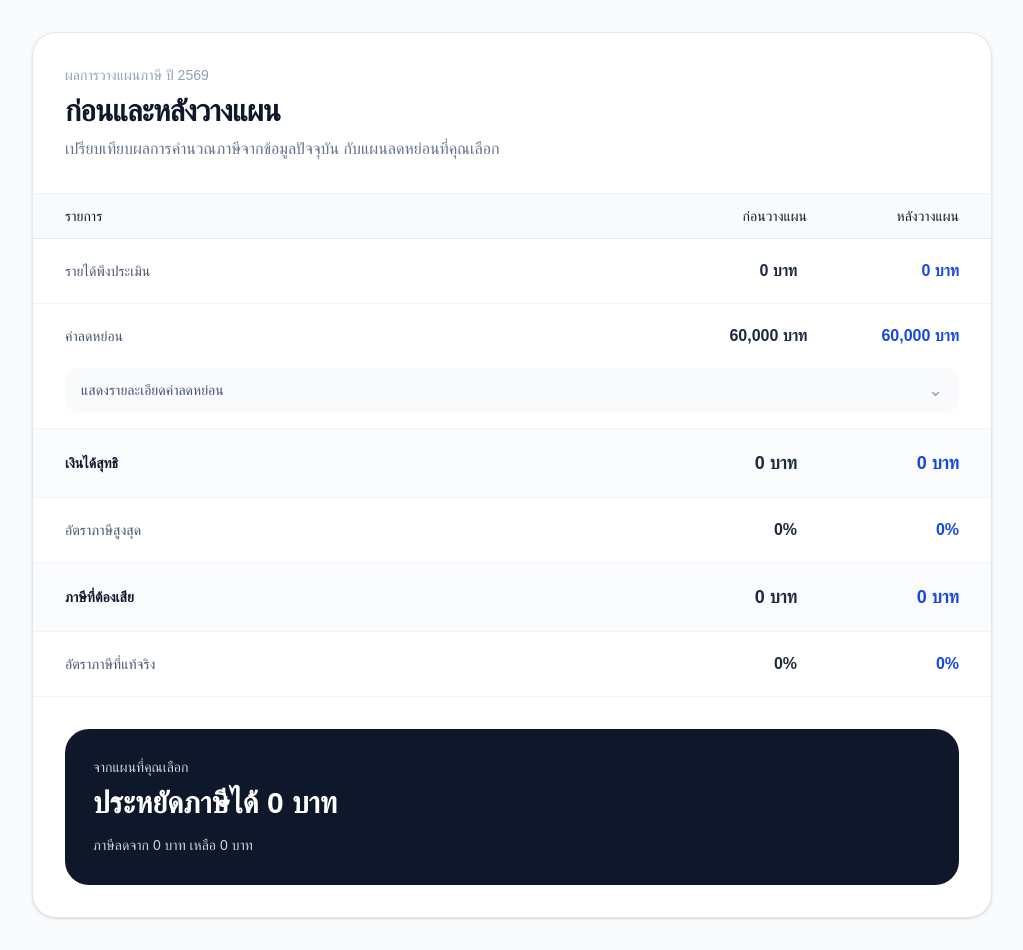
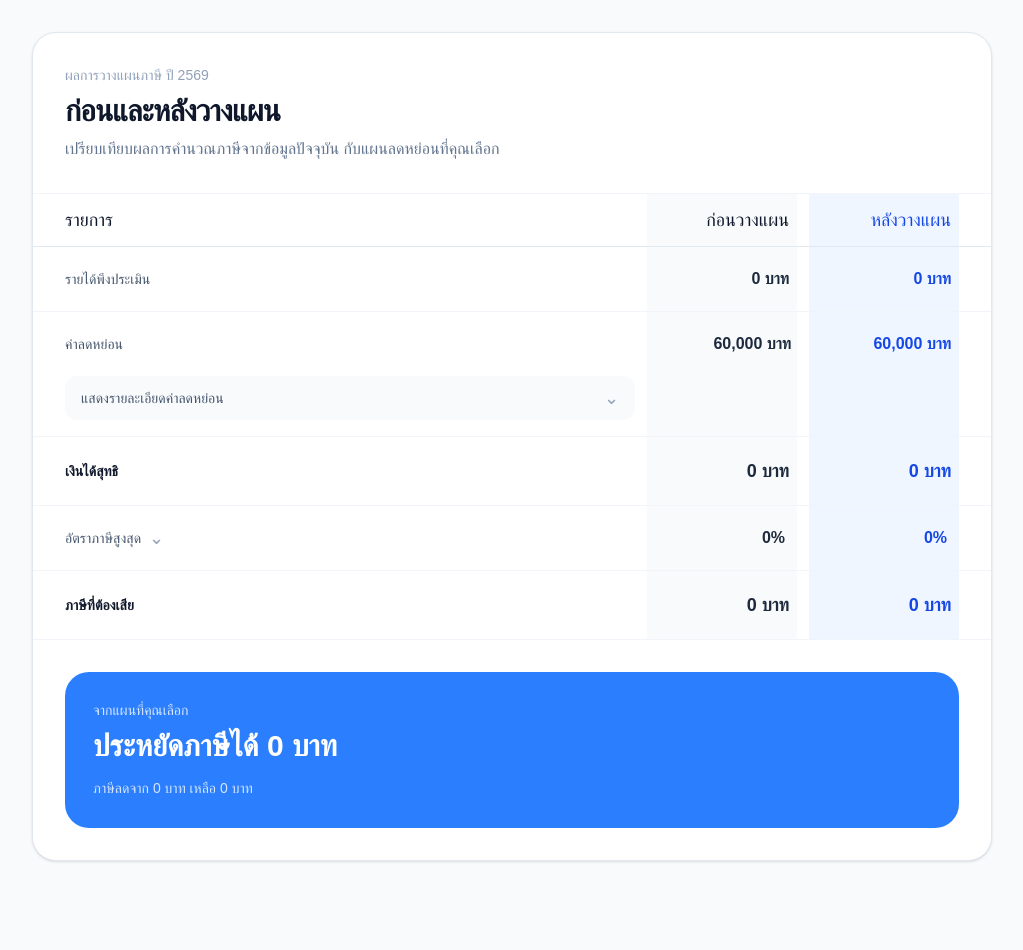
Before and after one commit to vidyaheng/taxplanner, a Next.js app: page /planning/results in a window 1280 px wide. Shown: the whole page, without its empty margins (128-1151 px from the left). After the commit the page ends 893 px from the top, so only its background shows below. Built offline with nearby package versions, Linux system fonts and the light colour scheme.

Commit message:
แก้หน้า ผลสรุป

```diff
--- a/src/app/planning/results/page.tsx
+++ b/src/app/planning/results/page.tsx
@@ -39,16 +39,16 @@ interface DeductionCompareRowProps {
 
 function CompareTableHeader() {
   return (
-    <div className="grid grid-cols-[minmax(0,1fr)_110px_110px] gap-3 border-b border-slate-200 bg-slate-50 px-5 py-3 text-sm text-slate-900 sm:grid-cols-[minmax(0,1fr)_140px_140px] sm:px-7 md:px-8">
+    <div className="grid grid-cols-[minmax(0,1fr)_120px_120px] gap-3 border-b border-slate-200 px-5 py-3 text-lg text-slate-900 sm:grid-cols-[minmax(0,1fr)_150px_150px] sm:px-7 md:px-8">
       <div>
         รายการ
       </div>
 
-      <div className="text-right">
+      <div className="pr-2 text-right">
         ก่อนวางแผน
       </div>
 
-      <div className="text-right">
+      <div className="pr-2 text-right text-blue-700">
         หลังวางแผน
       </div>
     </div>
@@ -63,12 +63,7 @@ function CompareRow({
 }: CompareRowProps) {
   return (
     <div
-      className={[
-        "grid grid-cols-[minmax(0,1fr)_120px_120px] items-center gap-3 border-b border-slate-100 px-5 py-5 sm:grid-cols-[minmax(0,1fr)_150px_150px] sm:px-7 md:px-8",
-        emphasize
-          ? "bg-slate-50/70"
-          : "",
-      ].join(" ")}
+      className="grid grid-cols-[minmax(0,1fr)_120px_120px] items-center gap-3 border-b border-slate-100 px-5 py-5 sm:grid-cols-[minmax(0,1fr)_150px_150px] sm:px-7 md:px-8"
     >
       <div
         className={[
@@ -83,7 +78,7 @@ function CompareRow({
 
       <div
         className={[
-          "whitespace-nowrap text-right tabular-nums text-slate-800",
+          "whitespace-nowrap pr-2 text-right tabular-nums text-slate-800",
           emphasize
             ? "text-base font-semibold sm:text-lg"
             : "text-sm font-semibold sm:text-base",
@@ -94,7 +89,7 @@ function CompareRow({
 
       <div
         className={[
-          "whitespace-nowrap text-right tabular-nums text-blue-700",
+          "whitespace-nowrap pr-2 text-right tabular-nums text-blue-700",
           emphasize
             ? "text-base font-semibold sm:text-lg"
             : "text-sm font-semibold sm:text-base",
@@ -124,17 +119,18 @@ function DeductionCompareRow({
           ค่าลดหย่อน
         </div>
 
-        <div className="text-right text-sm font-semibold tabular-nums text-slate-800 sm:text-base">
+        <div className="pr-4 text-right text-sm font-semibold tabular-nums text-slate-800 sm:text-base">
           {formatNumber(current)} บาท
         </div>
 
-        <div className="text-right text-sm font-semibold tabular-nums text-blue-700 sm:text-base">
+        <div className="pr-2 text-right text-sm font-semibold tabular-nums text-blue-700 sm:text-base">
           {formatNumber(planned)} บาท
         </div>
       </div>
 
       <details className="group">
-        <summary className="mx-5 mb-4 flex cursor-pointer list-none items-center justify-between gap-3 rounded-xl bg-slate-50 px-4 py-3 text-sm font-medium text-slate-600 sm:mx-7 md:mx-8">
+        <summary className="grid cursor-pointer list-none grid-cols-[minmax(0,1fr)_120px_120px] gap-3 px-5 pb-4 sm:grid-cols-[minmax(0,1fr)_150px_150px] sm:px-7 md:px-8">
+          <div className="flex items-center justify-between gap-3 rounded-xl bg-slate-50 px-4 py-3 text-sm font-medium text-slate-600">
             <span>
               แสดงรายละเอียดค่าลดหย่อน
             </span>
@@ -142,20 +138,21 @@ function DeductionCompareRow({
             <span className="text-lg leading-none text-slate-400 transition-transform group-open:rotate-180">
               ⌄
             </span>
+          </div>
         </summary>
 
-        <div className="border-t border-slate-100 bg-slate-50/50">
+        <div className="border-t border-slate-100">
           {visibleDetails.map(
             (item) => (
               <div
                 key={item.label}
-                className="grid grid-cols-[minmax(0,1fr)_110px_110px] items-center gap-3 border-b border-slate-100 px-5 py-3 last:border-b-0 sm:grid-cols-[minmax(0,1fr)_140px_140px] sm:px-7 md:px-8"
+                className="grid grid-cols-[minmax(0,1fr)_120px_120px] items-center gap-3 border-b border-slate-100 px-5 py-3 last:border-b-0 sm:grid-cols-[minmax(0,1fr)_150px_150px] sm:px-7 md:px-8"
               >
                 <div className="min-w-0 pl-2 text-sm text-slate-500">
                   {item.label}
                 </div>
 
-                <div className="text-right text-sm font-medium tabular-nums text-slate-700">
+                <div className="whitespace-nowrap text-right text-sm font-medium tabular-nums text-slate-700">
                   {formatNumber(
                     item.current
                   )}
@@ -163,7 +160,7 @@ function DeductionCompareRow({
 
                 <div
                   className={[
-                    "text-right text-sm font-medium tabular-nums",
+                    "whitespace-nowrap text-right text-sm font-medium tabular-nums",
                     item.planned >
                     item.current
                       ? "text-blue-700"
@@ -464,8 +461,19 @@ export default function ResultsPage() {
           </p>
         </div>
 
-        <div>
+        <div className="relative">
+          <div
+            className="pointer-events-none absolute inset-0 grid grid-cols-[minmax(0,1fr)_120px_120px] gap-3 px-5 sm:grid-cols-[minmax(0,1fr)_150px_150px] sm:px-7 md:px-8"
+            aria-hidden="true"
+          >
+            <div />
+            <div className="bg-slate-50" />
+            <div className="bg-blue-50" />
+          </div>
+
+          <div className="relative z-10">
             <CompareTableHeader />
+
             <CompareRow
               label="รายได้พึงประเมิน"
               current={`${formatNumber(
@@ -510,15 +518,41 @@ export default function ResultsPage() {
               emphasize
             />
 
-          <CompareRow
-            label="อัตราภาษีสูงสุด"
-            current={formatPercent(
+            <details className="group">
+              <summary className="grid cursor-pointer list-none grid-cols-[minmax(0,1fr)_120px_120px] items-center gap-3 border-b border-slate-100 px-5 py-5 sm:grid-cols-[minmax(0,1fr)_150px_150px] sm:px-7 md:px-8">
+                <div className="flex min-w-0 items-center gap-2 text-sm font-medium text-slate-600">
+                  <span>
+                    อัตราภาษีสูงสุด
+                  </span>
+
+                  <span className="text-lg leading-none text-slate-400 transition-transform group-open:rotate-180">
+                    ⌄
+                  </span>
+                </div>
+
+                <div className="whitespace-nowrap pr-3 text-right text-sm font-semibold tabular-nums text-slate-800 sm:text-base">
+                  {formatPercent(
                     currentResult.marginalTaxRate
                   )}
-            planned={formatPercent(
+                </div>
+
+                <div className="whitespace-nowrap pr-3 text-right text-sm font-semibold tabular-nums text-blue-700 sm:text-base">
+                  {formatPercent(
                     plannedResult.marginalTaxRate
                   )}
+                </div>
+              </summary>
+
+              <CompareRow
+                label="อัตราภาษีที่แท้จริง"
+                current={formatPercent(
+                  currentResult.effectiveTaxRate
+                )}
+                planned={formatPercent(
+                  plannedResult.effectiveTaxRate
+                )}
               />
+            </details>
 
             <CompareRow
               label="ภาษีที่ต้องเสีย"
@@ -531,19 +565,11 @@ export default function ResultsPage() {
               emphasize
             />
 
-          <CompareRow
-            label="อัตราภาษีที่แท้จริง"
-            current={formatPercent(
-              currentResult.effectiveTaxRate
-            )}
-            planned={formatPercent(
-              plannedResult.effectiveTaxRate
-            )}
-          />
+          </div>
         </div>
 
-        <div className="m-4 rounded-3xl bg-slate-900 p-5 text-white sm:m-6 sm:p-7 md:m-8">
-          <div className="text-sm text-slate-300">
+        <div className="m-4 rounded-3xl bg-blue-500 p-5 text-white sm:m-6 sm:p-7 md:m-8">
+          <div className="text-sm text-white/80">
             จากแผนที่คุณเลือก
           </div>
 
@@ -552,7 +578,7 @@ export default function ResultsPage() {
             {formatNumber(taxSavings)} บาท
           </div>
 
-          <div className="mt-3 text-sm leading-6 text-slate-300">
+          <div className="mt-3 text-sm leading-6 text-white/80">
             ภาษีลดจาก{" "}
             {formatNumber(
               currentResult.taxBeforeCredits
```
Lines whose indentation alone changed are shown as unchanged.
